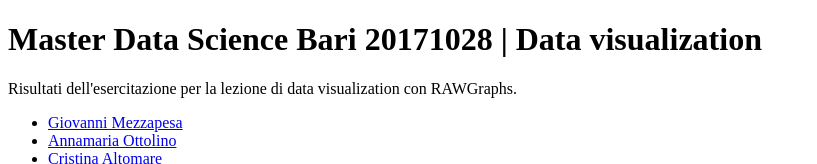
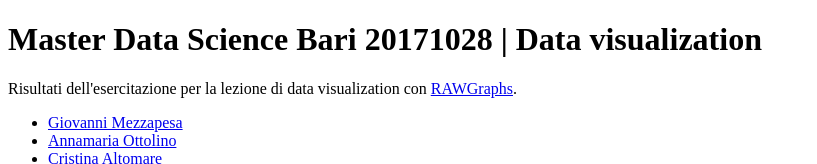
Before and after one commit to jenkin/master-data-science-bari-20171028, a plain HTML site: page index.html in a window 1280 px wide. Shown: the top 164 px of the page, without its empty margins (0-817 px from the left). Drawn offline with Linux system fonts and the light colour scheme.

Commit message:
Update index.html

```diff
--- a/index.html
+++ b/index.html
@@ -5,7 +5,7 @@
 </head>
 <body>
   <h1>Master Data Science Bari 20171028 | Data visualization</h1>
-  <p>Risultati dell'esercitazione per la lezione di data visualization con <a herf="http://rawgraphs.io/" target="_blank">RAWGraphs</a>.</p>
+  <p>Risultati dell'esercitazione per la lezione di data visualization con <a href="http://rawgraphs.io/" target="_blank">RAWGraphs</a>.</p>
   <ul>
     <li><a href="giovanni-mezzapesa/film-dell-anno.html">Giovanni Mezzapesa</a></li>
     <li><a href="annamaria-ottolino/investimenti-richiesti-provincia-settore.html">Annamaria Ottolino</a></li>
```
